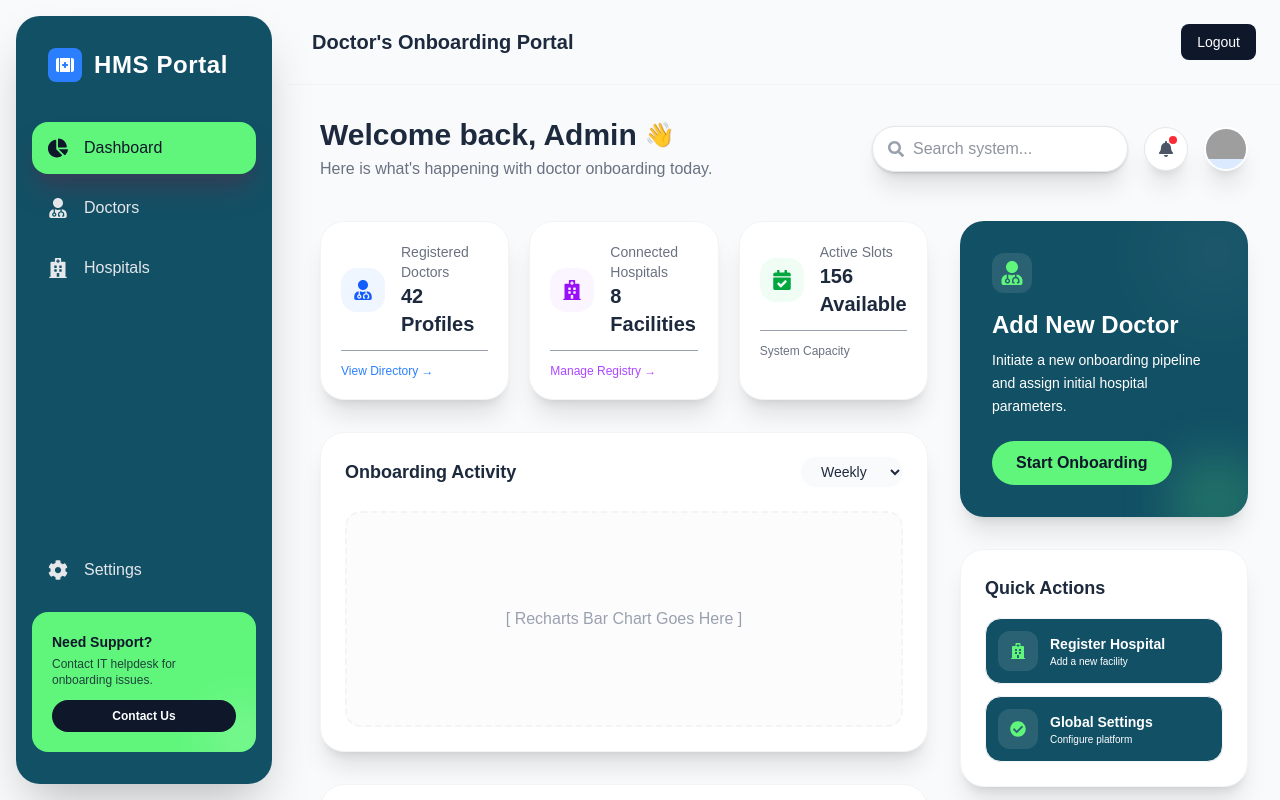
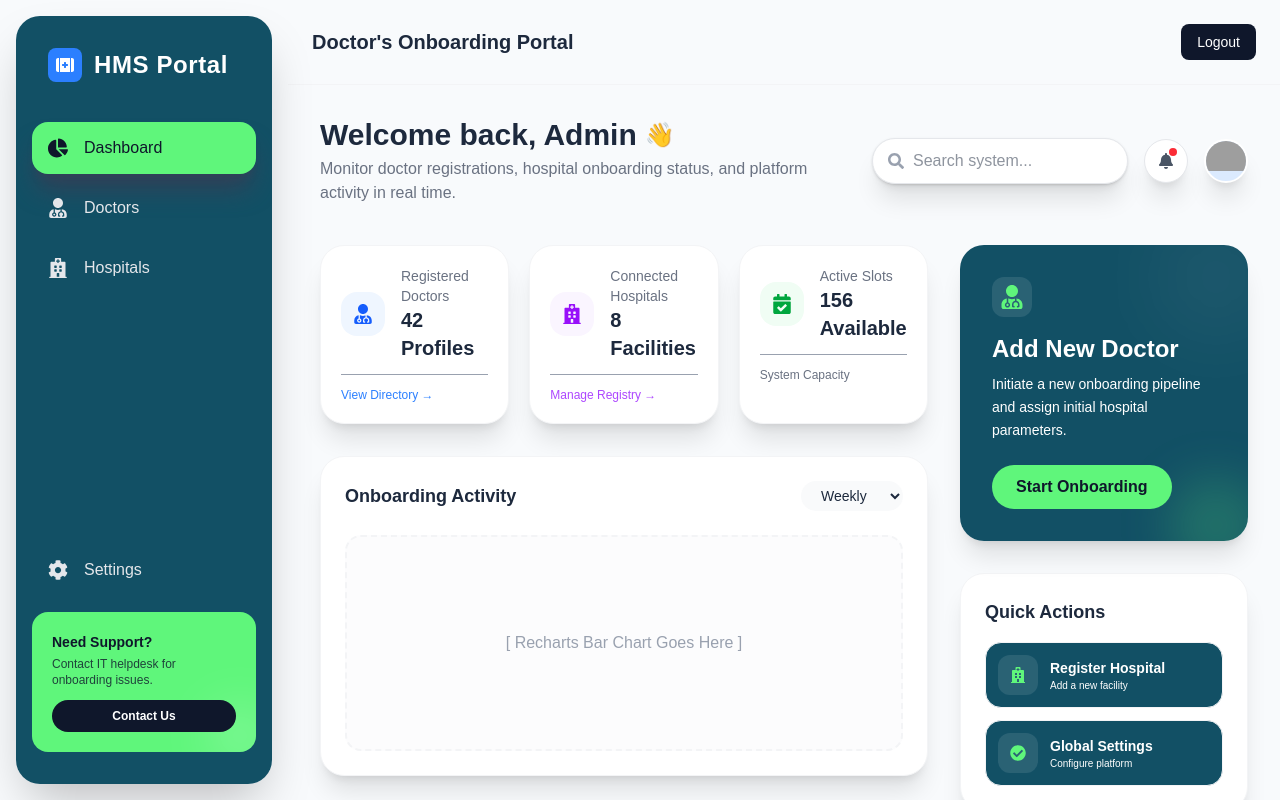
Before and after one commit to RoundOne7/Onboarding_Portal, a Next.js app: page /dashboard in a window 1280 px wide. Shown: the top 800 px of the page. Built offline with nearby package versions, Linux system fonts and the light colour scheme; grey boxes are pictures that could not be loaded.

Commit message:
Improve dashboard welcome section

```diff
--- a/src/app/dashboard/page.tsx
+++ b/src/app/dashboard/page.tsx
@@ -46,7 +46,7 @@ export default function DashboardPage() {
             <h1 className='text-3xl font-bold flex items-center gap-2'>
               Welcome back, Admin <span className="text-2xl">👋</span>
             </h1>
-            <p className='text-gray-500 mt-1'>Here is what's happening with doctor onboarding today.</p>
+            <p className='text-gray-500 mt-1'>Monitor doctor registrations, hospital onboarding status, and platform activity in real time.</p>
           </div>
 
           <div className='flex items-center gap-4'>
```
